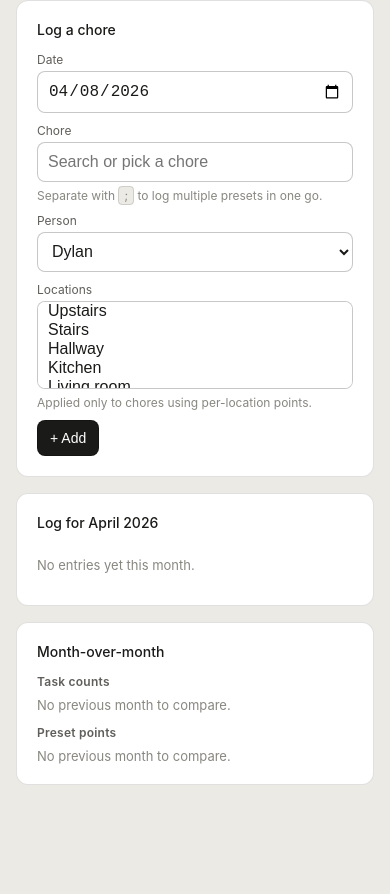
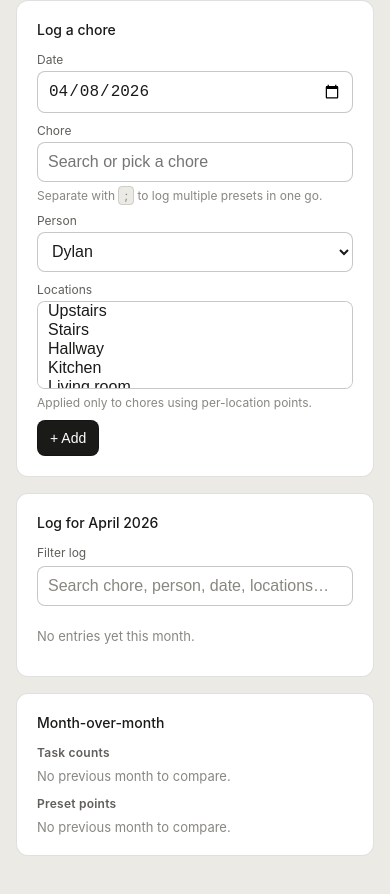
Before and after one commit to Goodguy140/chorelog, a website with bundled scripts: page index.html in a window 390 px wide. Shown: the part 1776-2670 px from the top of the page. Before the commit the page ends 2609 px from the top, so only its background shows below. Built offline with nearby package versions, Linux system fonts and the light colour scheme; files whose address does not match are found by name.

Commit message:
Added filtering and searching for the log

```diff
--- a/css/chore-tracker-forms.css
+++ b/css/chore-tracker-forms.css
@@ -212,6 +212,35 @@ select {
   background: var(--color-background-tertiary);
 }
 
+.log-filter-row {
+  margin-bottom: 10px;
+}
+
+.log-filter-label {
+  display: block;
+  font-size: 12px;
+  color: var(--color-text-secondary);
+  margin-bottom: 6px;
+}
+
+.log-search-input {
+  width: 100%;
+  max-width: 100%;
+  min-width: 0;
+  box-sizing: border-box;
+  padding: 6px 10px;
+  font-size: 13px;
+  border: 0.5px solid var(--color-border-secondary);
+  border-radius: var(--border-radius-md);
+  background: var(--color-background-primary);
+  color: var(--color-text-primary);
+  height: 34px;
+}
+
+.log-search-input::placeholder {
+  color: var(--color-text-tertiary);
+}
+
 .log-list {
   max-height: 220px;
   overflow-y: auto;
@@ -394,6 +423,13 @@ select {
     padding: 10px 14px;
     font: 400 16px/1.25 -apple-system, BlinkMacSystemFont, 'Segoe UI', sans-serif;
   }
+
+  .log-search-input {
+    min-height: 44px;
+    height: 44px;
+    padding: 0 12px;
+    font-size: 16px;
+  }
 }
 
 @media(max-width:560px) {
@@ -453,6 +489,13 @@ select {
     margin-top: 0;
   }
 
+  .log-search-input {
+    min-height: 40px;
+    height: 40px;
+    padding: 0 10px;
+    font-size: 16px;
+  }
+
   .quick-chore-btn {
     min-height: 0;
     padding: 5px 10px;
--- a/index.html
+++ b/index.html
@@ -131,6 +131,10 @@
     <div class="log-mom-row">
       <div class="section log-mom-col log-mom-col--log">
         <p class="section-title">Log for <span id="logMonthLabel"></span></p>
+        <div class="log-filter-row">
+          <label class="log-filter-label" for="logSearch">Filter log</label>
+          <input type="search" id="logSearch" class="log-search-input" placeholder="Search chore, person, date, locations…" autocomplete="off" enterkeyhint="search" aria-label="Filter activity log">
+        </div>
         <div class="log-list" id="logList"></div>
       </div>
       <div class="section log-mom-col log-mom-col--mom">
--- a/js/main.js
+++ b/js/main.js
@@ -774,6 +774,11 @@ document.getElementById('monthSelect').addEventListener('change', (e) => {
   switchMonth(e.target.value);
 });
 
+document.getElementById('logSearch').addEventListener('input', (e) => {
+  app.logSearchQuery = e.target.value;
+  render();
+});
+
 document.getElementById('chorePresetsList').addEventListener('change', async () => {
   const next = readChorePresetsFromDom();
   if (next.length) {
--- a/js/render.js
+++ b/js/render.js
@@ -99,6 +99,17 @@ function pointsByPerson(monthKey) {
     if (pts != null) c[e.p] += pts;
   });
   return c;
+}
+
+/** Whitespace-separated tokens; entry must match all (case-insensitive). Matches date, chore text, person, locations, points. */
+function entryMatchesLogSearch(e, rawQ) {
+  const q = rawQ.trim().toLowerCase();
+  if (!q) return true;
+  const tokens = q.split(/\s+/).filter(Boolean);
+  const loc = Array.isArray(e.locationIds) ? e.locationIds.join(' ') : '';
+  const pts = entryChorePoints(e);
+  const hay = [e.d, e.c || '', e.p || '', loc, pts != null ? String(pts) : ''].join(' ').toLowerCase();
+  return tokens.every((t) => hay.includes(t));
 }
 
 /**
@@ -214,11 +225,16 @@ function fullRender() {
   const monthEntries = app.entries
     .filter((e) => getMonthKey(e.d) === app.currentMonth)
     .sort((a, b) => b.d.localeCompare(a.d));
+  const filteredLogEntries = monthEntries.filter((e) => entryMatchesLogSearch(e, app.logSearchQuery));
   const logList = document.getElementById('logList');
+  const logSearchEl = document.getElementById('logSearch');
+  if (logSearchEl) logSearchEl.value = app.logSearchQuery;
   if (!monthEntries.length) {
     logList.innerHTML = '<p class="empty">No entries yet this month.</p>';
+  } else if (!filteredLogEntries.length) {
+    logList.innerHTML = '<p class="empty">No entries match your search.</p>';
   } else {
-    logList.innerHTML = monthEntries
+    logList.innerHTML = filteredLogEntries
       .map((e) => {
         const col = colorFor(e.p);
         const [, m, d] = e.d.split('-');
@@ -322,5 +338,6 @@ setRenderRenderer(fullRender);
 
 export function switchMonth(m) {
   app.currentMonth = m;
+  app.logSearchQuery = '';
   render();
 }
--- a/js/state.js
+++ b/js/state.js
@@ -37,4 +37,6 @@ export const app = {
   pendingUndoEntryIds: [],
   addToastHideTimer: null,
   currentMonth: thisCalendarMonthKey(),
+  /** Client-side filter for the activity log (current month only); cleared when month changes. */
+  logSearchQuery: '',
 };
```
Also changed, not shown: 2 other files.
